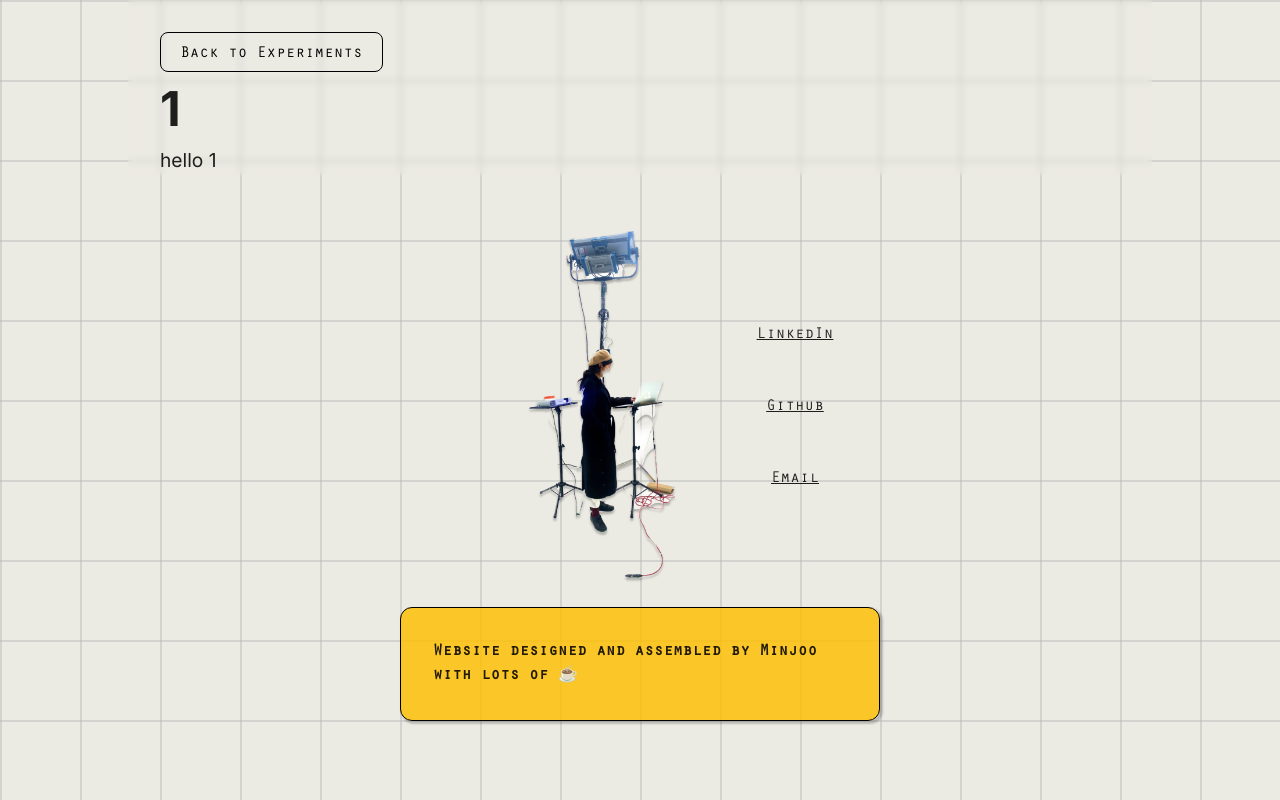
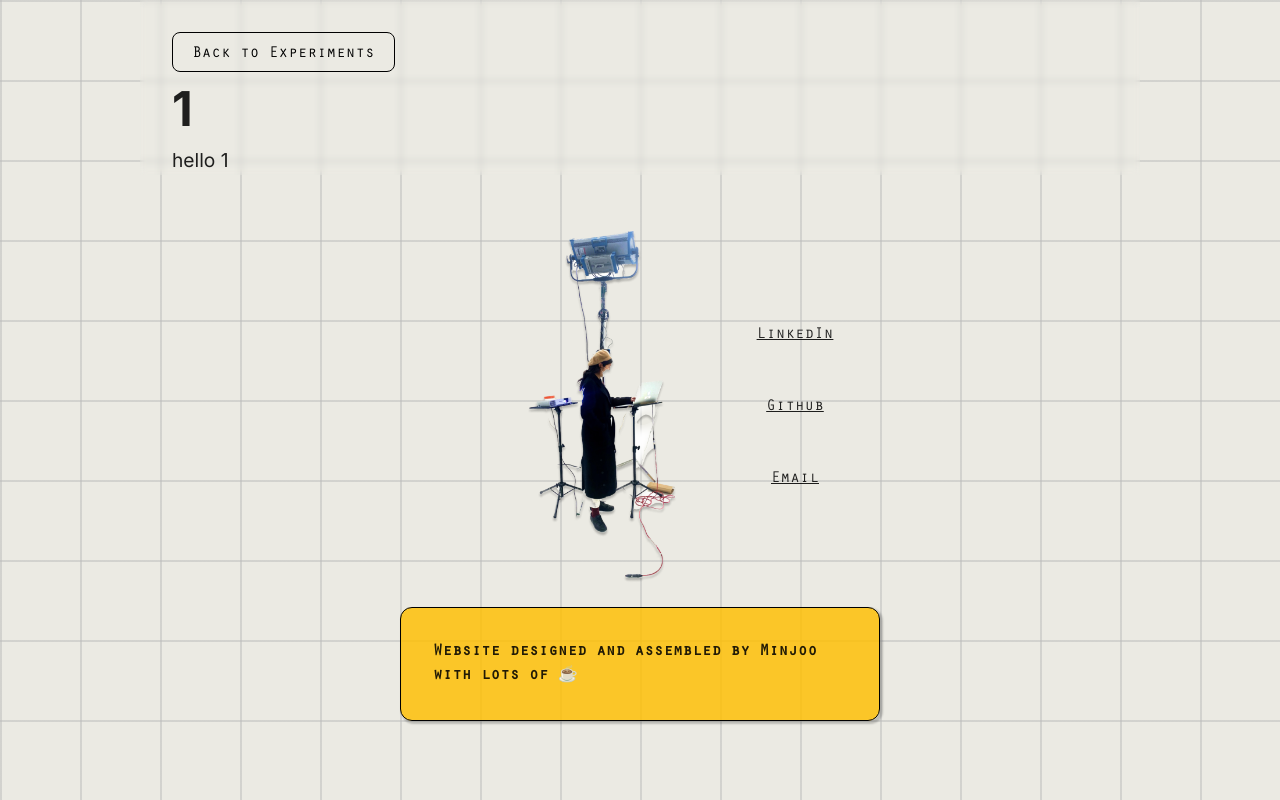
Before and after one commit to mj-life-is-once/experiments, a Next.js app: page /blog/1 in a window 1280 px wide. Built offline with nearby package versions, Linux system fonts and the light colour scheme.

Commit message:
width adjustment

```diff
--- a/src/app/blog/[id]/page.module.scss
+++ b/src/app/blog/[id]/page.module.scss
@@ -3,6 +3,7 @@
 .blog {
   margin: auto;
   width: 80%;
+  max-width: 1000px;
   height: 100%;
 }
 
--- a/src/app/breakpoints.module.scss
+++ b/src/app/breakpoints.module.scss
@@ -1,6 +1,13 @@
+$breakpoint-large: 1280px;
 $breakpoint-tablet: 768px;
 $breakpoint-mobile: 576px;
 $breakpoint-small-mobile: 400px;
+
+@mixin breakpoint-large {
+  @media only screen and (max-width: $breakpoint-large) {
+    @content;
+  }
+}
 
 @mixin breakpoint-tablet {
   @media only screen and (max-width: $breakpoint-tablet) {
```
